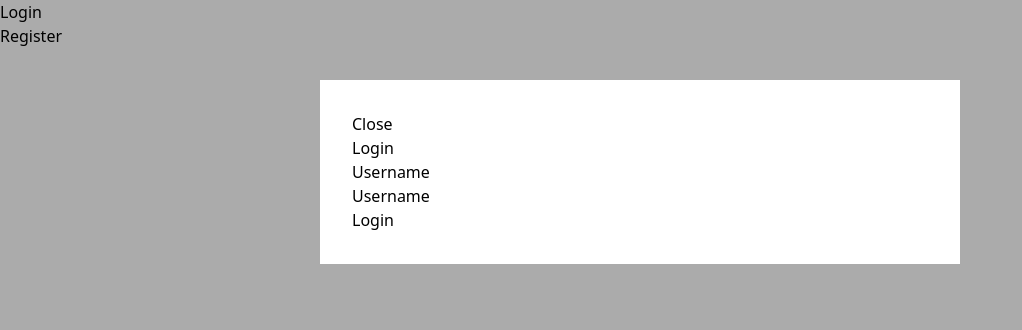
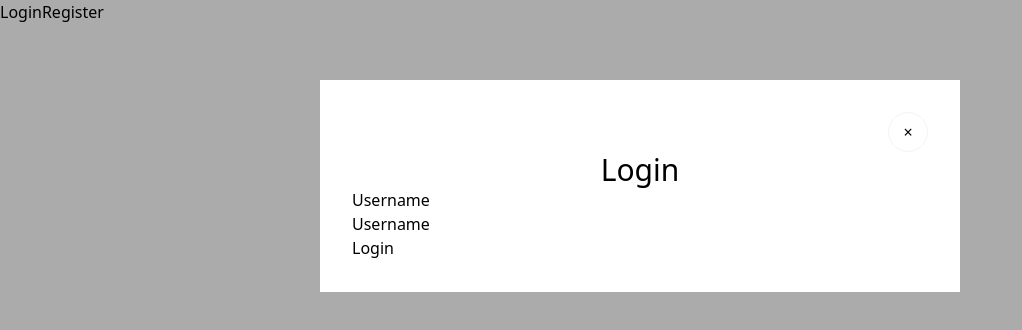
Before and after one commit to mkhmbtv/watchly, a React (Create React App) app: page / in a window 1280 px wide. Both pictures are taken after a click on the button "Login". Shown: the top 330 px of the page, without its empty margins (0-1022 px from the left). Built offline with nearby package versions, Linux system fonts and the light colour scheme.

Commit message:
Create modal

```diff
--- a/package.json
+++ b/package.json
@@ -3,7 +3,8 @@
   "version": "0.1.0",
   "private": true,
   "dependencies": {
-    "@reach/dialog": "^0.18.0",
+    "@reach/dialog": "^0.17.0",
+    "@reach/visually-hidden": "^0.17.0",
     "@testing-library/jest-dom": "^5.16.5",
     "@testing-library/react": "^13.4.0",
     "@testing-library/user-event": "^13.5.0",
--- a/src/app.tsx
+++ b/src/app.tsx
@@ -1,10 +1,9 @@
 import '@reach/dialog/styles.css'
 import * as React from 'react'
-import {Dialog} from '@reach/dialog'
 import {LoginForm, FormData} from './components/login-form'
+import {Modal, ModalOpenButton, ModalContents} from './components/modal'
 
 function App() {
-  const [openModal, setOpenModal] = React.useState('none')
   const login = (formData: FormData) => {
     console.log('login', formData)
   }
@@ -15,28 +14,26 @@ function App() {
   return (
     <div>
       <div>
-        <button onClick={() => setOpenModal('login')}>Login</button>
+        <Modal>
+          <ModalOpenButton>
+            <button>Login</button>
+          </ModalOpenButton>
+          <ModalContents aria-label="Login form" title="Login">
+            <LoginForm onSubmit={login} submitButton={<button>Login</button>} />
+          </ModalContents>
+        </Modal>
+        <Modal>
+          <ModalOpenButton>
+            <button>Register</button>
+          </ModalOpenButton>
+          <ModalContents aria-label="Registration form" title="Register">
+            <LoginForm
+              onSubmit={register}
+              submitButton={<button>Register</button>}
+            />
+          </ModalContents>
+        </Modal>
       </div>
-      <div>
-        <button onClick={() => setOpenModal('register')}>Register</button>
-      </div>
-      <Dialog aria-label="Login form" isOpen={openModal === 'login'}>
-        <div>
-          <button onClick={() => setOpenModal('none')}>Close</button>
-        </div>
-        <h3>Login</h3>
-        <LoginForm onSubmit={login} submitButton={<button>Login</button>} />
-      </Dialog>
-      <Dialog aria-label="Registration form" isOpen={openModal === 'register'}>
-        <div>
-          <button onClick={() => setOpenModal('none')}>Close</button>
-        </div>
-        <h3>Register</h3>
-        <LoginForm
-          onSubmit={register}
-          submitButton={<button>Register</button>}
-        />
-      </Dialog>
     </div>
   )
 }
--- /dev/null
+++ b/src/bootsrtap.ts
@@ -0,0 +1,2 @@
+import '@reach/dialog/styles.css'
+import './index.css'
--- /dev/null
+++ b/src/components/modal.tsx
@@ -0,0 +1,103 @@
+import * as React from 'react'
+import {Dialog} from '@reach/dialog'
+import VisuallyHidden from '@reach/visually-hidden'
+
+function callAll<Args extends Array<unknown>>(
+  ...fns: Array<((...args: Args) => unknown) | undefined>
+) {
+  return (...args: Args) => fns.forEach(fn => fn?.(...args))
+}
+
+type ModalContextType = {
+  isOpen: boolean
+  setIsOpen: React.Dispatch<React.SetStateAction<boolean>>
+}
+
+type WithChildren = {
+  children: React.ReactNode | Array<React.ReactNode>
+}
+
+interface Props extends WithChildren {
+  title: string
+}
+
+const ModalContext = React.createContext<ModalContextType | null>(null)
+
+function Modal({children}: WithChildren) {
+  const [isOpen, setIsOpen] = React.useState(false)
+
+  return (
+    <ModalContext.Provider value={{isOpen, setIsOpen}}>
+      {children}
+    </ModalContext.Provider>
+  )
+}
+
+function useModalContext(): ModalContextType {
+  const context = React.useContext(ModalContext)
+
+  if (!context) {
+    throw new Error('useModalContext must be used within <Modal />')
+  }
+  return context
+}
+
+function ModalCloseButton({children: child}: WithChildren) {
+  const {setIsOpen} = useModalContext()
+
+  if (!React.isValidElement(child)) {
+    throw new Error(
+      'ModalCloseButton must have a valid React element as its child',
+    )
+  }
+
+  return React.cloneElement(child as React.ReactElement, {
+    onClick: callAll(() => setIsOpen(false), child.props?.onClick),
+  })
+}
+
+function ModalOpenButton({children: child}: WithChildren) {
+  const {setIsOpen} = useModalContext()
+
+  if (!React.isValidElement(child)) {
+    throw new Error(
+      'ModalOpenButton must have a valid React element as its child',
+    )
+  }
+
+  return React.cloneElement(child as React.ReactElement, {
+    onClick: callAll(() => setIsOpen(true), child.props?.onClick),
+  })
+}
+
+function ModalContentsBase(props: React.PropsWithChildren) {
+  const {isOpen, setIsOpen} = useModalContext()
+  return (
+    <Dialog isOpen={isOpen} onDismiss={() => setIsOpen(false)} {...props} />
+  )
+}
+
+function ModalContents({title, children, ...props}: Props) {
+  return (
+    <ModalContentsBase {...props}>
+      <div className="flex justify-end">
+        <ModalCloseButton>
+          <button className="rounded-full w-10 h-10 leading-none flex items-center justify-center border border-solid border-gray-100">
+            <VisuallyHidden>Close</VisuallyHidden>
+            <span aria-hidden>×</span>
+          </button>
+        </ModalCloseButton>
+      </div>
+      <h3 className="text-center text-3xl font-medium">{title}</h3>
+      {children}
+    </ModalContentsBase>
+  )
+}
+
+export {
+  Modal,
+  ModalCloseButton,
+  ModalOpenButton,
+  ModalContentsBase,
+  ModalContents,
+}
--- a/src/index.tsx
+++ b/src/index.tsx
@@ -1,6 +1,6 @@
 import React from 'react'
 import ReactDOM from 'react-dom/client'
-import './index.css'
+import './bootsrtap'
 import App from './app'
 
 const root = ReactDOM.createRoot(document.getElementById('root') as HTMLElement)
```
Also changed, not shown: 1 other file (tests, documents, lock files or other folders).
